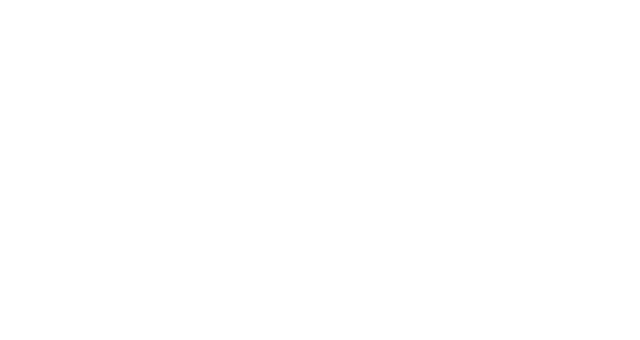
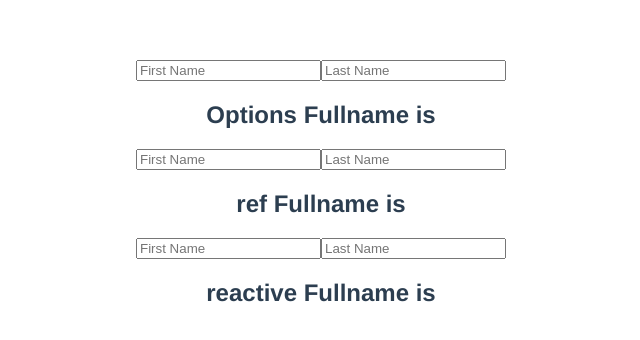
Before and after one commit to kywleon/vue.js_v3, a Vue app: page / in a window 1280 px wide. Shown: the top 340 px of the page, without its empty margins (319-959 px from the left). Built offline with nearby package versions, Linux system fonts and the light colour scheme.

Commit message:
Learn Vue JS 3 Tutorial - 57 - Replacing Computed Properties

```diff
--- a/src/App.vue
+++ b/src/App.vue
@@ -1,15 +1,15 @@
 <template>
   <div>
-
+    <Computed />
   </div>
 </template>
 
 <script>
-
+import Computed from './components/Computed.vue'
 export default {
   name: 'App',
   components: {
-
+    Computed
   }
 }
 </script>
--- /dev/null
+++ b/src/components/Computed.vue
@@ -0,0 +1,63 @@
+<template>
+    <div>
+        <!-- Options API -->
+        <input type="text" placeholder="First Name" v-model="fName" />
+        <input type="text" placeholder="Last Name" v-model="lName" />
+        <h2>Options Fullname is {{ fullName }}</h2>
+
+        <!-- ref -->
+        <input type="text" placeholder="First Name" v-model="refFirstName" />
+        <input type="text" placeholder="Last Name" v-model="refLastName" />
+        <h2>ref Fullname is {{ refFullName }}</h2>
+
+        <!-- reactive -->
+        <input type="text" placeholder="First Name" v-model="reactiveFirstName" />
+        <input type="text" placeholder="Last Name" v-model="reactiveLastName" />
+        <h2>reactive Fullname is {{ reactiveFullName }}</h2>
+    </div>
+</template>
+
+<script>
+import { ref, reactive, toRefs, computed } from 'vue'
+export default {
+    name: 'TComputed',
+    setup() {
+        const refFirstName = ref('')
+        const refLastName = ref('')
+
+        const state = reactive({
+            reactiveFirstName: '',
+            reactiveLastName: '',
+        })
+
+        const refFullName = computed(function () {
+            return `${refFirstName.value} ${refLastName.value}`
+        })
+
+        const reactiveFullName = computed(function () {
+            return `${state.reactiveFirstName} ${state.reactiveLastName}`
+        })
+
+        return {
+            refFirstName,
+            refLastName,
+            refFullName,
+            ...toRefs(state),
+            reactiveFullName,
+        }
+    },
+    data() {
+        return {
+            fName: '',
+            lName: '',
+        }
+    },
+    computed: {
+        fullName() {
+            return `${this.fName} ${this.lName}`
+        },
+    },
+}
+</script>
+
+<style scoped></style>
```
